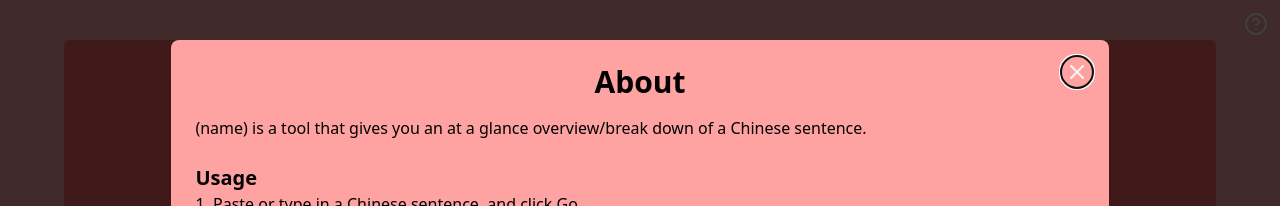
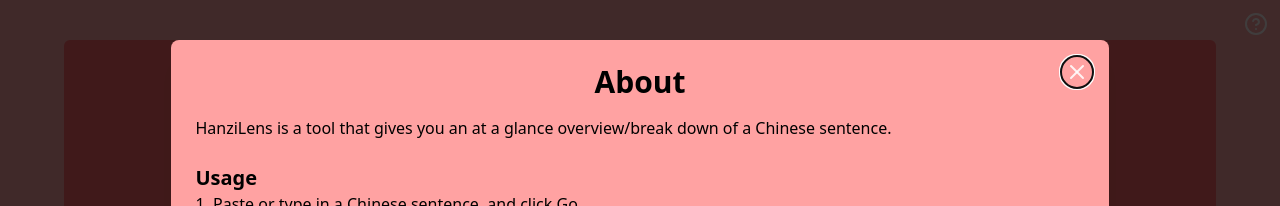
Before and after one commit to 7ito/readoverview, a React (Vite) app in the folder frontend/readassist/: page / in a window 1280 px wide. Shown: the top 206 px of the page. Built offline with nearby package versions, Linux system fonts and the light colour scheme.

Commit message:
Updated README and added name to InfoModal

```diff
--- a/frontend/readassist/src/components/InfoModal.jsx
+++ b/frontend/readassist/src/components/InfoModal.jsx
@@ -109,7 +109,7 @@
           </h2>
           <div className="prose flex flex-col">
             {children}
-            <span>(name) is a tool that gives you an at a glance overview/break down of a Chinese sentence.</span>
+            <span>HanziLens is a tool that gives you an at a glance overview/break down of a Chinese sentence.</span>
             <span>&nbsp;</span>
             <span className="font-bold text-xl">Usage</span>
             <span>1. Paste or type in a Chinese sentence, and click Go</span>
```
Also changed, not shown: 1 other file (tests, documents, lock files or other folders).
